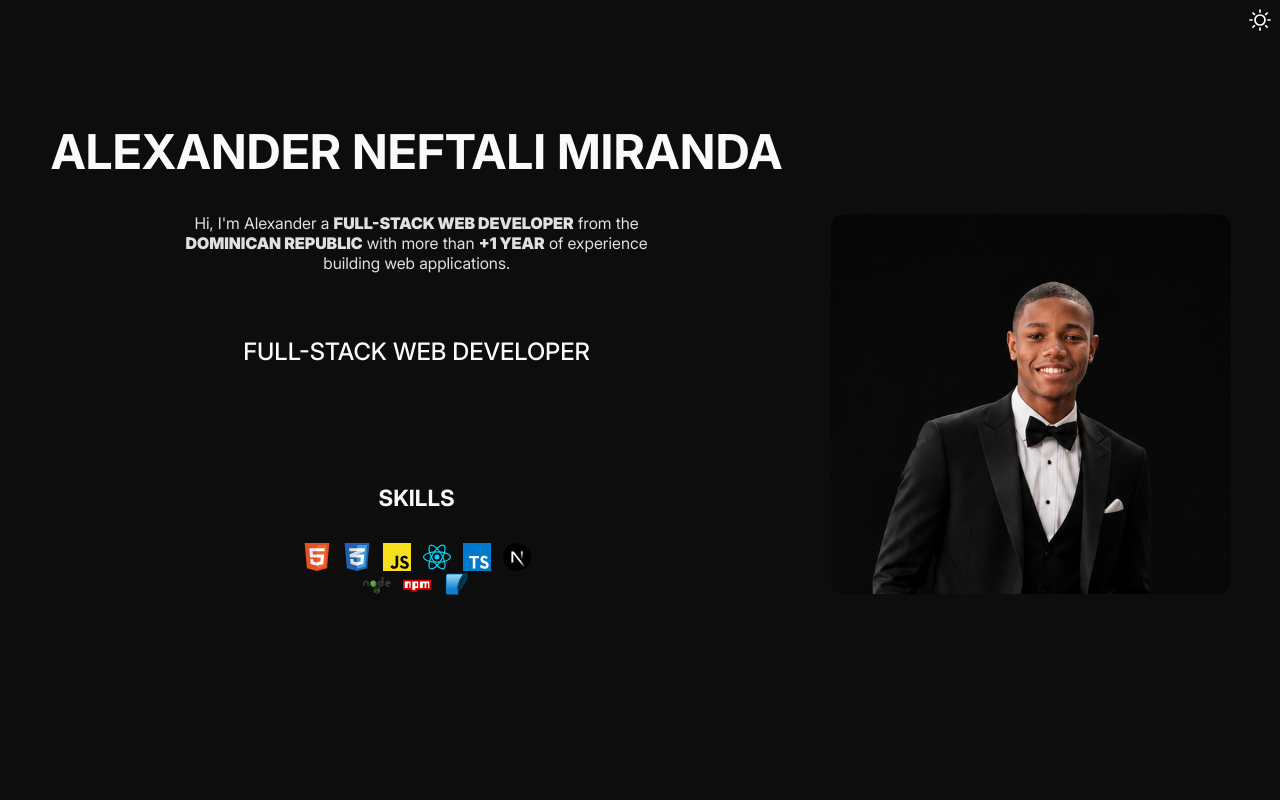
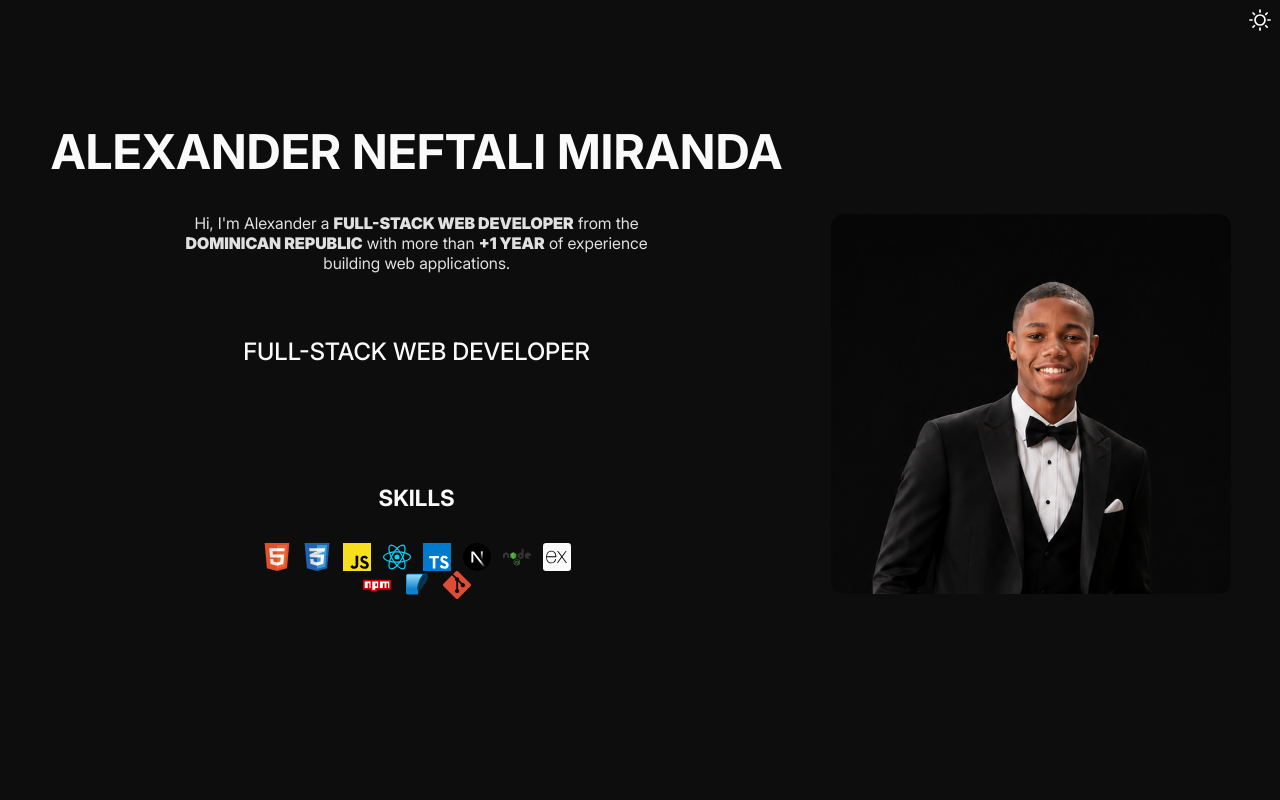
Before and after one commit to AlexanderLaurencio/my-portfolio, a Next.js app: page / in a window 1280 px wide. Shown: the top 800 px of the page. Built offline with nearby package versions, Linux system fonts and the light colour scheme.

Commit message:
Adding new skills

```diff
--- a/src/components/skillsWrapper/skillsWrapper.modules.css
+++ b/src/components/skillsWrapper/skillsWrapper.modules.css
@@ -15,3 +15,9 @@
 .hero .skillsWrapper img:hover{
     scale: 1.1;
 }
+
+.skillsWrapper img[src="/icons/expressjs.svg"]{
+    background-color: hsla(0, 0%, 98%, 1);
+    border-radius: .2rem;
+    padding: 0 .2rem;
+}
--- a/src/data/skillsObject.tsx
+++ b/src/data/skillsObject.tsx
@@ -36,14 +36,24 @@ export let skillsObject: SkillsObject = {
         title: "NodeJS",
         url: "/icons/nodejs.svg"
     },
+    expressjs:{
+        id: 8,
+        title: "ExpressJS",
+        url: "/icons/expressjs.svg"
+    },
     npm:{
-        id: 8,
+        id: 9,
         title: "NPM",
         url: "/icons/npm.svg"
     },
     sqlite3:{
-        id: 0,
+        id: 10,
         title: "SQLite3",
         url: "/icons/sqlite3.svg"
-    }
+    },
+    git:{
+        id: 11,
+        title: "GIT",
+        url: "/icons/git.svg"
+    },
 };
```
Also changed, not shown: public/icons/expressjs.svg (added), public/icons/git.svg (added).
